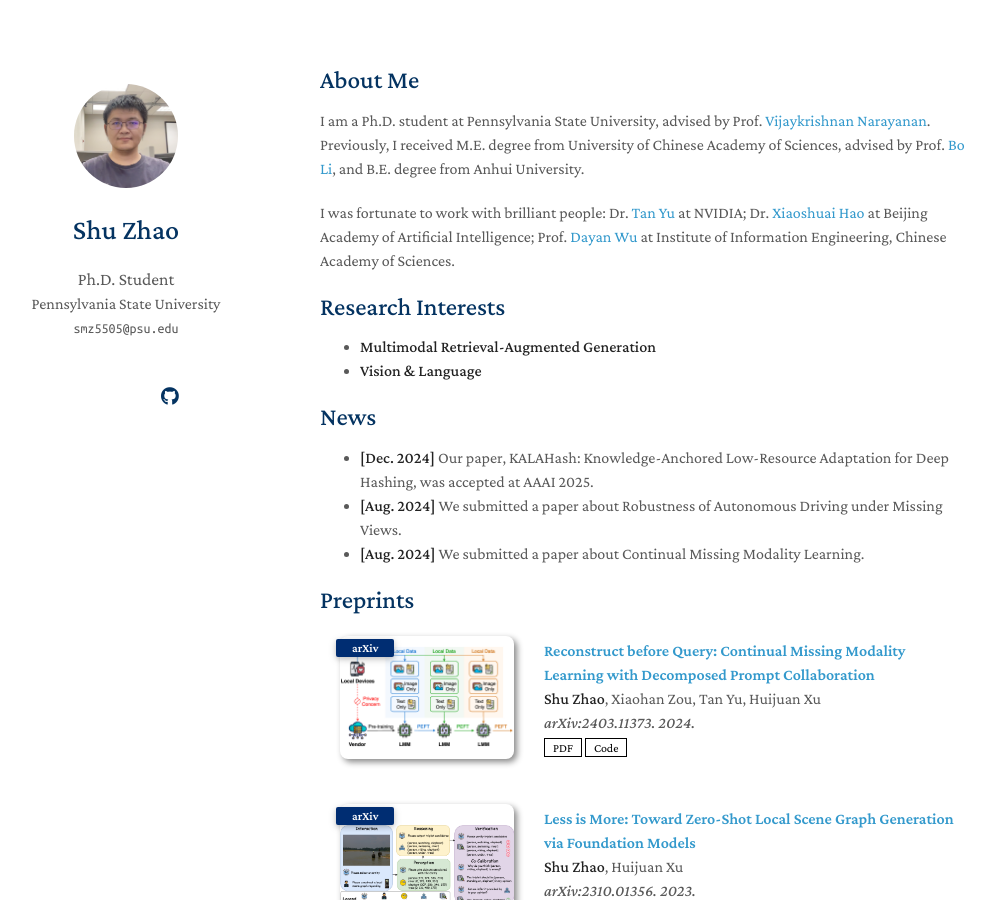
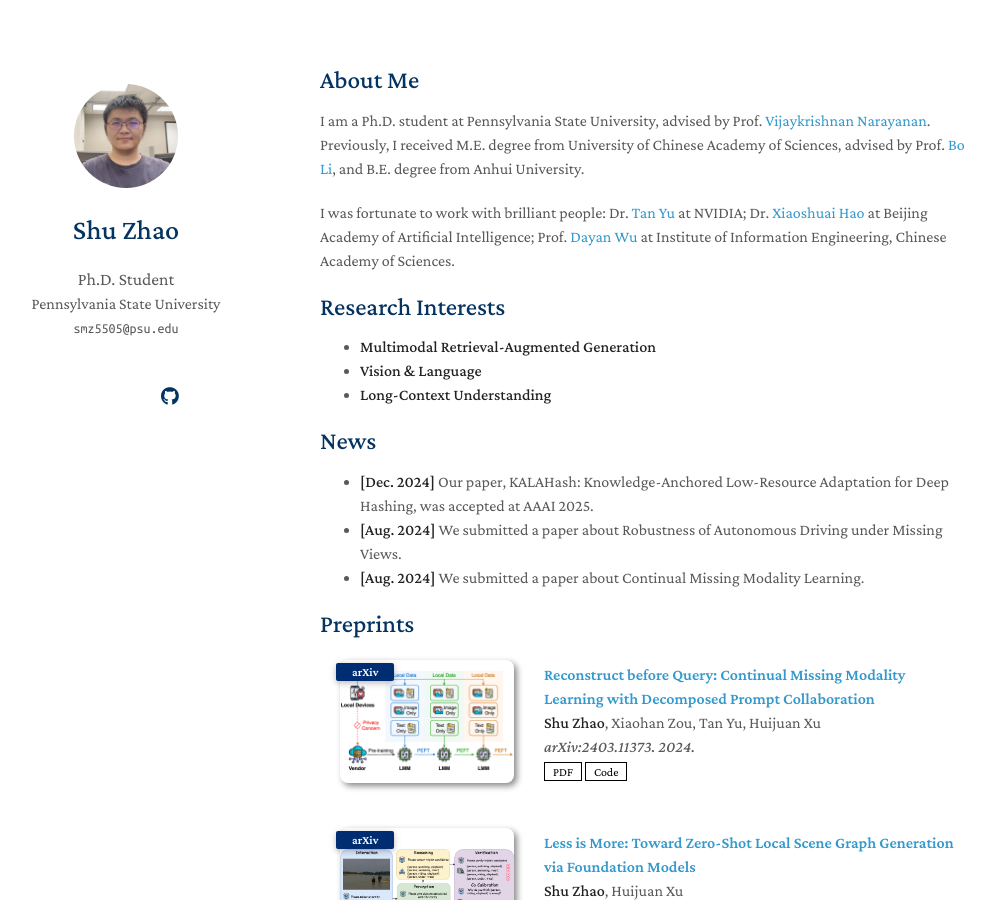
Before and after one commit to Tree-Shu-Zhao/Tree-Shu-Zhao.github.io, a Jekyll site: the page built from index.md, in a window 1280 px wide and 900 px high. Shown: the whole window, without its empty margins (150-1145 px from the left). Built offline with Jekyll 4.4.1, drawn with Linux system fonts in a browser that asks for light colours; nearby versions of some CDN libraries; a style sheet for code colours, icons or effects is not loaded; our own code applies the rules of GitHub Pages for plain Markdown files.

Commit message:
Update index.md

```diff
--- a/index.md
+++ b/index.md
@@ -11,6 +11,7 @@ I was fortunate to work with brilliant people: Dr. [Tan Yu](https://sites.google
 ## Research Interests
 - **Multimodal Retrieval-Augmented Generation**
 - **Vision & Language**
+- **Long-Context Understanding**
 
 ## News
 - **[Dec. 2024]** Our paper, KALAHash: Knowledge-Anchored Low-Resource Adaptation for Deep Hashing, was accepted at AAAI 2025.
```
